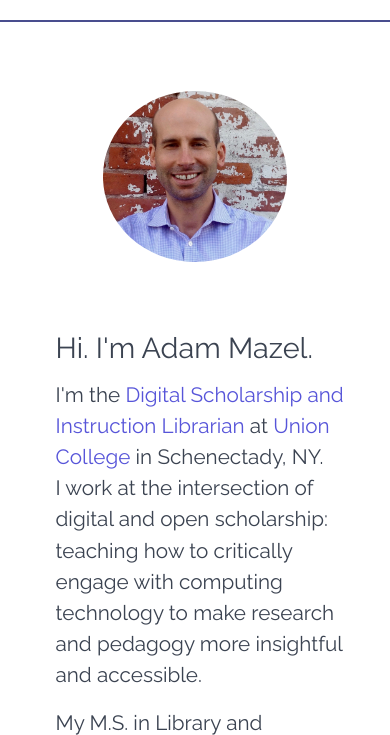
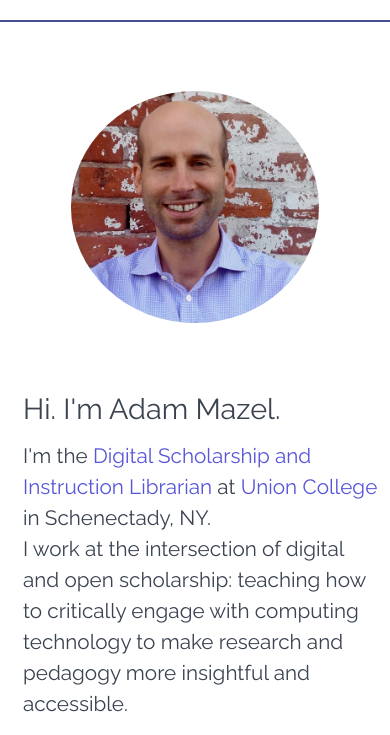
Before and after one commit to amaze2/amaze2.github.io, a plain HTML site: page index.html in a window 390 px wide. Shown: the part 74-809 px from the top of the page. Drawn offline with nearby package versions, Linux system fonts and the light colour scheme; some icons are missing.

Commit message:
added responsiveness

```diff
--- a/style.css
+++ b/style.css
@@ -32,7 +32,7 @@ body {
 
 .container {
   max-width: 90%;
-  flex: 2;
+  flex: 1;
 }
 
 #center {
```
Also changed, not shown: index.html (+4 -2 lines), _site/index.html, _site/style.css.
